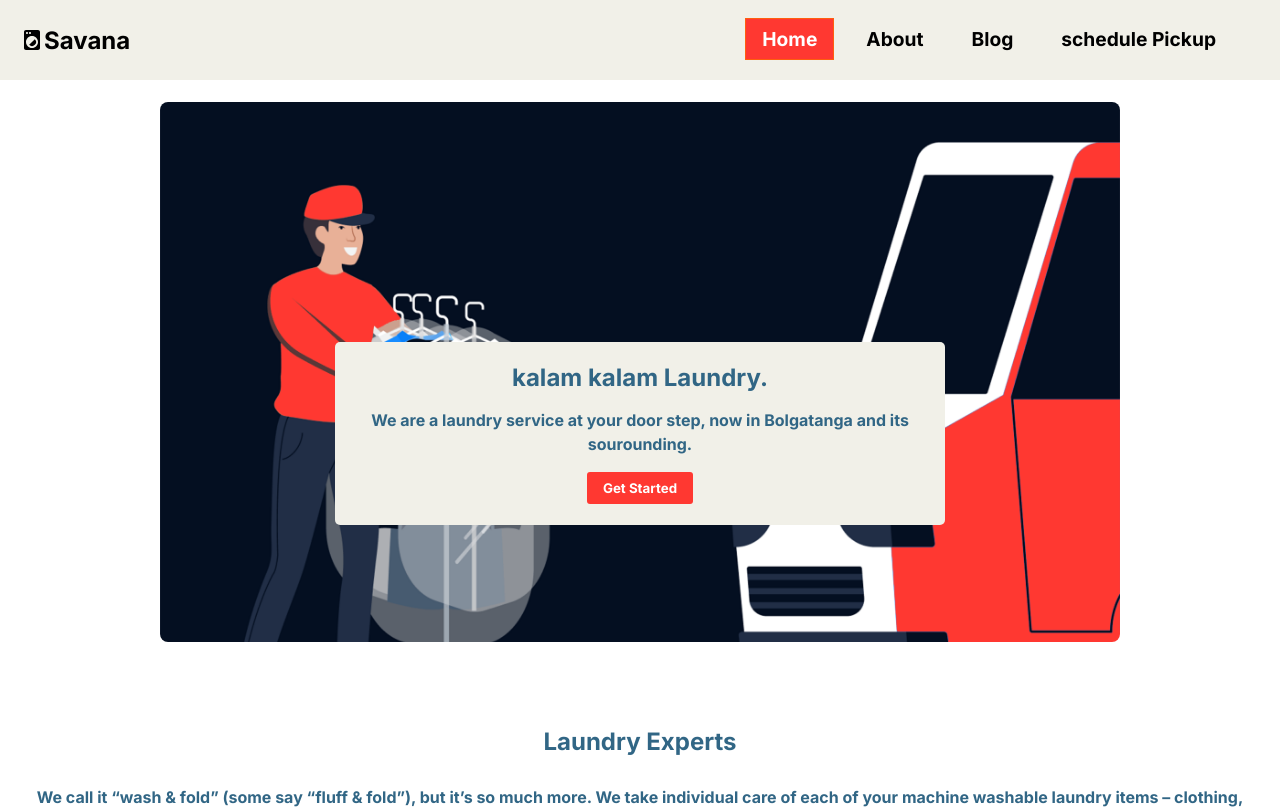
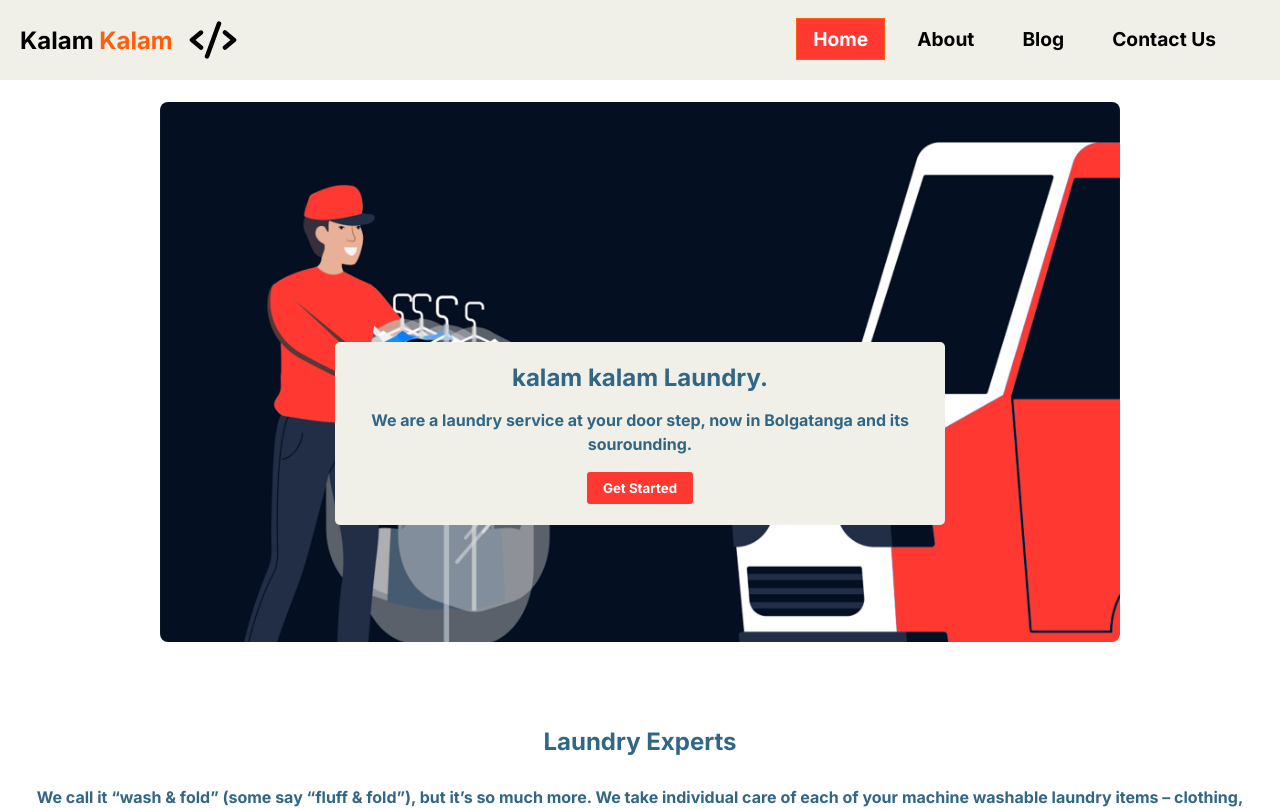
Before and after one commit to Aliko2020/Kalam-Kalam-laundry, a React (Create React App) app: page / in a window 1280 px wide. Shown: the top 809 px of the page. Built offline with nearby package versions, Linux system fonts and the light colour scheme.

Commit message:
back to working v

```diff
--- a/package.json
+++ b/package.json
@@ -8,6 +8,7 @@
     "@testing-library/react": "^14.0.0",
     "@testing-library/user-event": "^14.4.3",
     "axios": "^1.6.7",
+    "eslint-plugin-jsx-a11y": "^6.8.0",
     "jwt-decode": "^4.0.0",
     "react": "^18.2.0",
     "react-dom": "^18.2.0",
--- /dev/null
+++ b/src/components/Icons.js
@@ -0,0 +1,57 @@
+// here I have used https://react-svgr.com/playground/ to convert svg to react component
+// Here are all the svg Icons that I hae used in this project as a react component
+
+export const CodeIcon = (props) => (
+  <svg
+    xmlns="http://www.w3.org/2000/svg"
+    width="100%"
+    height="100%"
+    viewBox="0 0 256 256"
+    {...props}
+  >
+    <path fill="rgba(255, 255, 255, 0)" d="M0 0h256v256H0z" />
+    <path
+      fill="currentColor"
+      d="M71.68 97.22 34.74 128l36.94 30.78a12 12 0 1 1-15.36 18.44l-48-40a12 12 0 0 1 0-18.44l48-40a12 12 0 0 1 15.36 18.44Zm176 21.56-48-40a12 12 0 1 0-15.36 18.44L221.26 128l-36.94 30.78a12 12 0 1 0 15.36 18.44l48-40a12 12 0 0 0 0-18.44ZM164.1 28.72a12 12 0 0 0-15.38 7.18l-64 176a12 12 0 0 0 7.18 15.37 11.79 11.79 0 0 0 4.1.73 12 12 0 0 0 11.28-7.9l64-176a12 12 0 0 0-7.18-15.38Z"
+    />
+  </svg>
+);
+
+export const HamburgetMenuOpen = (props) => (
+  <svg
+    xmlns="http://www.w3.org/2000/svg"
+    width="100%"
+    height="100%"
+    viewBox="0 0 24 24"
+    {...props}
+  >
+    <path fill="rgba(255, 255, 255, 0)" d="M0 0h24v24H0z" />
+    <path
+      fill="none"
+      stroke="currentColor"
+      strokeLinecap="round"
+      strokeLinejoin="round"
+      strokeWidth={2}
+      d="M3 17h18M3 12h18M3 7h18"
+    />
+  </svg>
+);
+
+export const HamburgetMenuClose = (props) => (
+  <svg
+    xmlns="http://www.w3.org/2000/svg"
+    width="100%"
+    height="100%"
+    viewBox="0 0 24 24"
+    {...props}
+  >
+    <path fill="rgba(255, 255, 255, 0)" d="M0 0h24v24H0z" />
+    <g fill="none" fillRule="evenodd">
+      <path d="M24 0v24H0V0h24ZM12.593 23.258l-.011.002-.071.035-.02.004-.014-.004-.071-.035c-.01-.004-.019-.001-.024.005l-.004.01-.017.428.005.02.01.013.104.074.015.004.012-.004.104-.074.012-.016.004-.017-.017-.427c-.002-.01-.009-.017-.017-.018Zm.265-.113-.013.002-.185.093-.01.01-.003.011.018.43.005.012.008.007.201.093c.012.004.023 0 .029-.008l.004-.014-.034-.614c-.003-.012-.01-.02-.02-.022Zm-.715.002a.023.023 0 0 0-.027.006l-.006.014-.034.614c0 .012.007.02.017.024l.015-.002.201-.093.01-.008.004-.011.017-.43-.003-.012-.01-.01-.184-.092Z" />
+      <path
+        fill="currentColor"
+        d="m12 14.121 5.303 5.304a1.5 1.5 0 0 0 2.122-2.122L14.12 12l5.304-5.303a1.5 1.5 0 1 0-2.122-2.121L12 9.879 6.697 4.576a1.5 1.5 0 1 0-2.122 2.12L9.88 12l-5.304 5.303a1.5 1.5 0 1 0 2.122 2.122L12 14.12Z"
+      />
+    </g>
+  </svg>
+);
--- a/src/components/NavBar.js
+++ b/src/components/NavBar.js
@@ -1,9 +1,7 @@
 import React, { useState } from "react";
 import { NavLink } from "react-router-dom";
 import "./NavBar.css";
-import { HamburgetMenuClose, HamburgetMenuOpen } from "./Icons";
-import { MdLocalLaundryService } from "react-icons/md";
-
+import {CodeIcon, HamburgetMenuClose, HamburgetMenuOpen } from "./Icons";
 
 function NavBar() {
   const [click, setClick] = useState(false);
@@ -14,21 +12,19 @@ function NavBar() {
       <nav className="navbar">
         <div className="nav-container">
           <NavLink exact to="/" className="nav-logo">
-            <MdLocalLaundryService />
-            <span>Savana </span>
+            <span>Kalam <span className="design">Kalam</span></span>
             {/* <i className="fas fa-code"></i> */}
-            {/* <span className="icon">
+            <span className="icon">
               <CodeIcon />
-            </span> */}
-
+            </span>
           </NavLink>
 
           <ul className={click ? "nav-menu active" : "nav-menu"}>
             <li className="nav-item">
               <NavLink
-                exact=""
+                exact
                 to="/"
-                activeclassname="active"
+                activeClassName="active"
                 className="nav-links"
                 onClick={handleClick}
               >
@@ -39,7 +35,7 @@ function NavBar() {
               <NavLink
                 exact
                 to="/about"
-                activeclassname="active"
+                activeClassName="active"
                 className="nav-links"
                 onClick={handleClick}
               >
@@ -50,7 +46,7 @@ function NavBar() {
               <NavLink
                 exact
                 to="/blog"
-                activeclassname="active"
+                activeClassName="active"
                 className="nav-links"
                 onClick={handleClick}
               >
@@ -60,12 +56,12 @@ function NavBar() {
             <li className="nav-item">
               <NavLink
                 exact
-                to="/login"
-                activeclassname="active"
+                to="/contact"
+                activeClassName="active"
                 className="nav-links"
                 onClick={handleClick}
               >
-                schedule Pickup
+                Contact Us
               </NavLink>
             </li>
           </ul>
```
Also changed, not shown: 1 other file (tests, documents, lock files or other folders).
